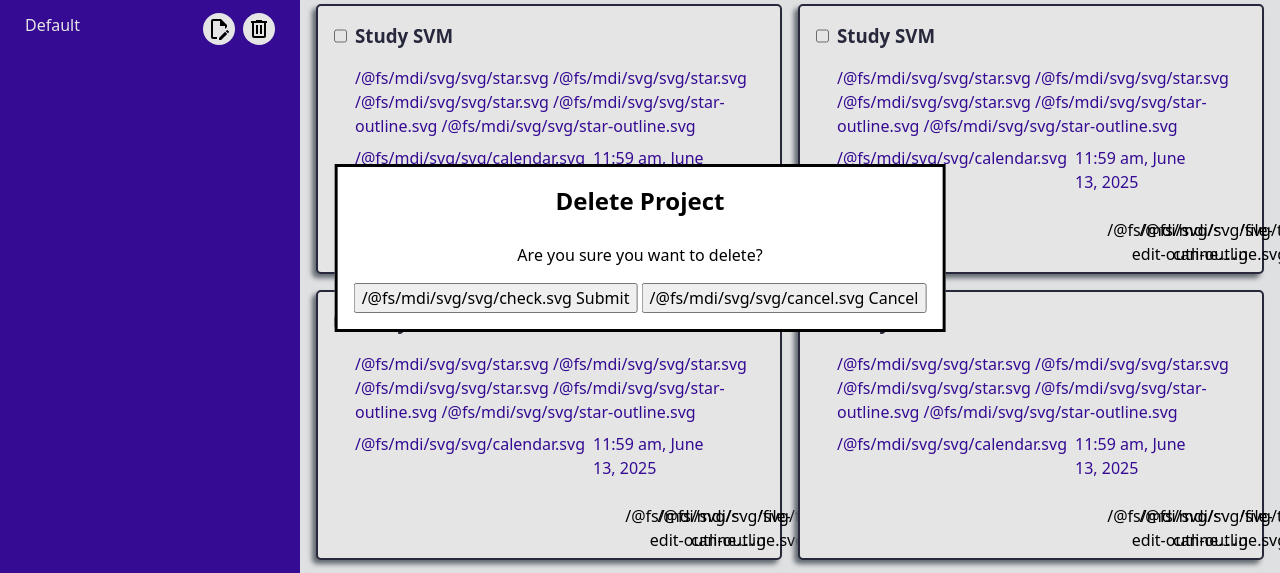
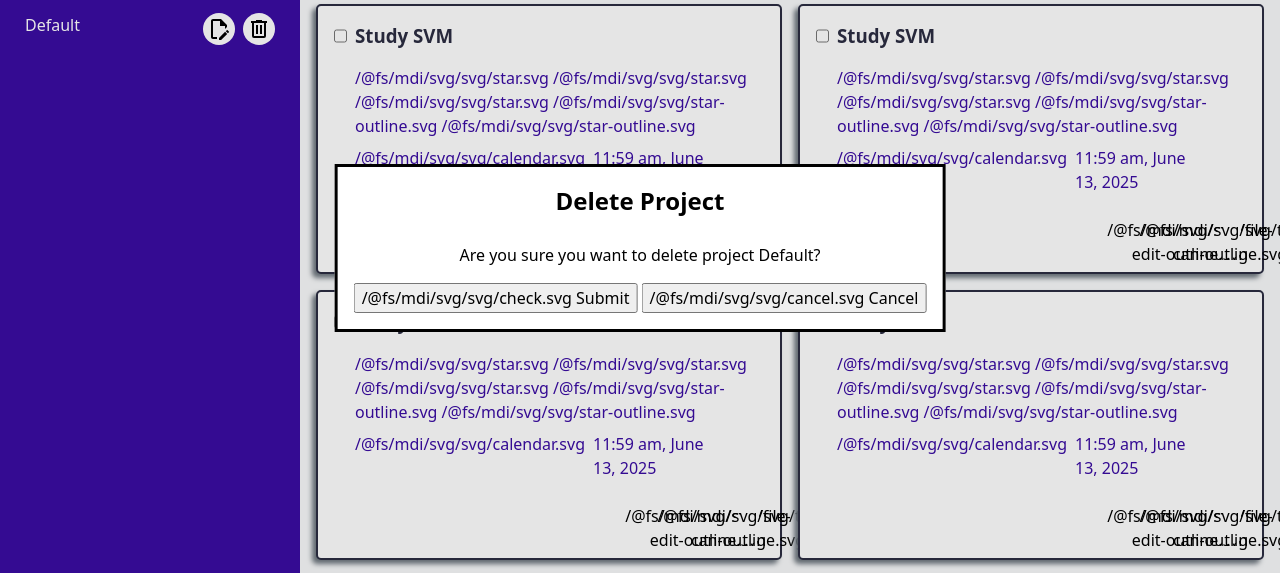
Before and after one commit to aquibulhaq/odin-todo-list, a website built with webpack: page src/template.html in a window 1280 px wide. Both pictures are taken after a click on the button 259 px from the left and 181 px from the top of the page. Shown: the part 152-725 px from the top of the page. Built offline with nearby package versions, Linux system fonts and the light colour scheme.

Commit message:
Add delete project function

```diff
--- a/src/controllers/app-controller.js
+++ b/src/controllers/app-controller.js
@@ -12,4 +12,13 @@ export class AppController {
 
     this.view.showProjectList(this.model.getAllProjects());
   }
+
+  onDeleteProjectButtonClick(projectId) {
+    this.view.showDeleteProjectDialog(this.model.getProjectById(projectId));
+  }
+
+  deleteProject(projectId) {
+    this.model.deleteProject(projectId);
+    this.view.showProjectList(this.model.getAllProjects());
+  }
 }
--- a/src/template.html
+++ b/src/template.html
@@ -364,7 +364,7 @@
 
       <h2 class="form-title">Delete Project</h2>
 
-      <p class="form-para">Are you sure you want to delete?</p>
+      <p class="form-para">Are you sure you want to delete project <span id="delete-project-title"></span>?</p>
 
       <div class="form-button-group">
         <button class="submit-button" type="submit" value="submit">
--- a/src/views/app-view.js
+++ b/src/views/app-view.js
@@ -14,6 +14,9 @@ export class AppView {
 
   #deleteProjectBtns = document.querySelectorAll('.sidebar .delete-button');
   #deleteProjectDialog = document.getElementById('delete-project-dialog');
+  #deleteProjectForm = document.getElementById('delete-project-form');
+  #deleteProjectId = document.getElementById('delete-project-id');
+  #deleteProjectTitle = document.getElementById('delete-project-title');
 
   #addTodoBtn = document.querySelector('.content .add-button');
   #addTodoDialog = document.getElementById('add-todo-dialog');
@@ -35,8 +38,9 @@ export class AppView {
       button.addEventListener('click', this.#showEditProjectDialog);
     });
     this.#deleteProjectBtns.forEach((button) => {
-      button.addEventListener('click', this.#showDeleteProjectDialog);
+      button.addEventListener('click', this.#onDeleteProjectButtonClick);
     });
+    this.#deleteProjectDialog.addEventListener('close', this.#onDeleteProjectDialogClose);
 
     this.#addTodoBtn.addEventListener('click', this.#showAddTodoDialog);
     this.#editTodoBtns.forEach((button) => {
@@ -66,7 +70,7 @@ export class AppView {
       projectActions.classList.add('actions');
       projectActions.classList.add('project-actions');
       projectActions.appendChild(AppView.#createEditButton(this.#showEditProjectDialog));
-      projectActions.appendChild(AppView.#createDeleteButton(this.#showDeleteProjectDialog));
+      projectActions.appendChild(AppView.#createDeleteButton(project.id, this.#onDeleteProjectButtonClick));
       projectButton.appendChild(projectActions);
 
       projectListItem.appendChild(projectButton);
@@ -84,12 +88,13 @@ export class AppView {
     return editButton;
   }
 
-  static #createDeleteButton(onClick) {
+  static #createDeleteButton(id, onClick) {
     const deleteButton = document.createElement('button');
     deleteButton.classList.add('round-button');
     deleteButton.classList.add('delete-button');
     deleteButton.title = 'Delete';
     deleteButton.appendChild(AppView.#createSvg(mdiTrashCanOutline));
+    deleteButton.dataset.id = id;
     deleteButton.addEventListener('click', onClick);
     return deleteButton;
   }
@@ -115,8 +120,24 @@ export class AppView {
     this.#editProjectDialog.showModal();
   }
 
-  #showDeleteProjectDialog = () => {
+  #onDeleteProjectButtonClick = (event) => {
+    this.controller.onDeleteProjectButtonClick(event.currentTarget.dataset.id);
+  }
+
+  showDeleteProjectDialog = (project) => {
+    this.#deleteProjectDialog.returnValue = '';
+    this.#deleteProjectId.value = project.id;
+    this.#deleteProjectTitle.textContent = project.title;
     this.#deleteProjectDialog.showModal();
+  }
+
+  #onDeleteProjectDialogClose = () => {
+    if (this.#deleteProjectDialog.returnValue === 'submit') {
+      this.controller.deleteProject(this.#deleteProjectId.value);
+    }
+
+    this.#deleteProjectForm.reset();
+    this.#deleteProjectTitle.textContent = '';
   }
 
   #showAddTodoDialog = () => {
```
